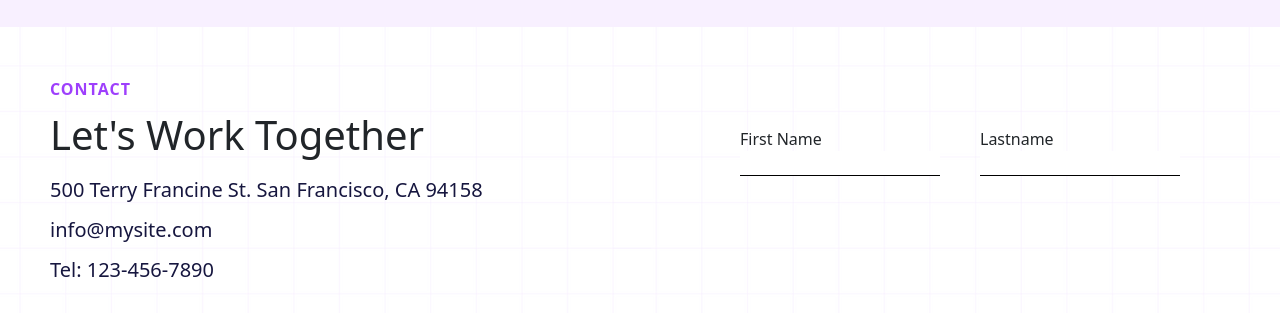
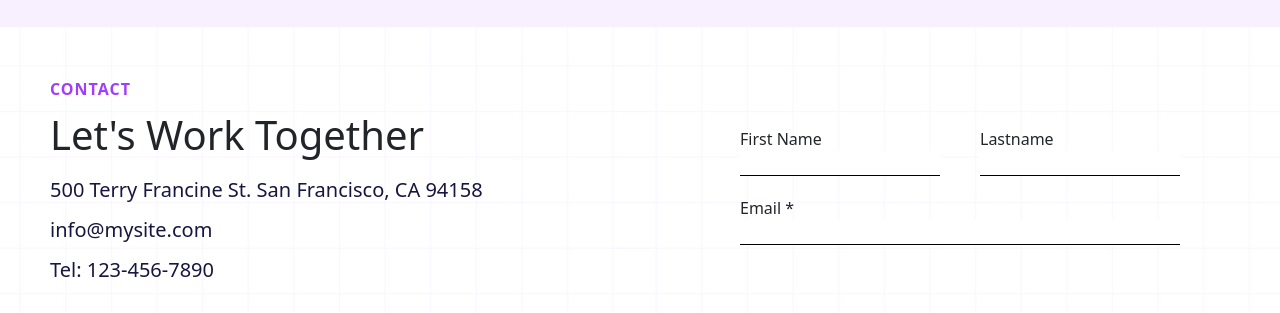
Before and after one commit to iamrahilhabibli/wix-clone-task, a website: page index.html in a window 1280 px wide. Shown: the part 4328-4641 px from the top of the page. Drawn offline with nearby package versions, Linux system fonts and the light colour scheme.

Commit message:
email form added

```diff
--- a/index.html
+++ b/index.html
@@ -403,6 +403,7 @@
         <div class="contact__page__rightside">
           <div class="contact__form__container">
             <form action="">
+              <div class="contact__details__container">
                 <div class="toprow__contactdetails">
                   <div class="firstName">
                     <label for="First name">First Name</label>
@@ -411,6 +412,13 @@
                   <div class="lastName">
                     <label for="LastName">Lastname</label>
                     <input class="underline-input" type="text" />
+                  </div>
+                </div>
+                <div class="midrow__contactdetails">
+                  <div class="email">
+                    <label for="Email">Email *</label>
+                    <input class="underline-input" type="text" />
+                  </div>
                 </div>
               </div>
             </form>
--- a/styles.css
+++ b/styles.css
@@ -450,10 +450,15 @@ p {
   outline: none;
   border-bottom: 1px solid black;
 }
-
 .contact__form__container {
   display: flex;
   flex-direction: column;
+}
+
+.contact__details__container {
+  display: flex;
+  flex-direction: column;
+  gap: 20px;
 }
 
 .toprow__contactdetails {
@@ -469,3 +474,9 @@ p {
   flex-direction: column;
   width: 200px;
 }
+
+.email {
+  display: flex;
+  flex-direction: column;
+  width: 100%;
+}
```
Lines whose indentation alone changed are shown as unchanged.
